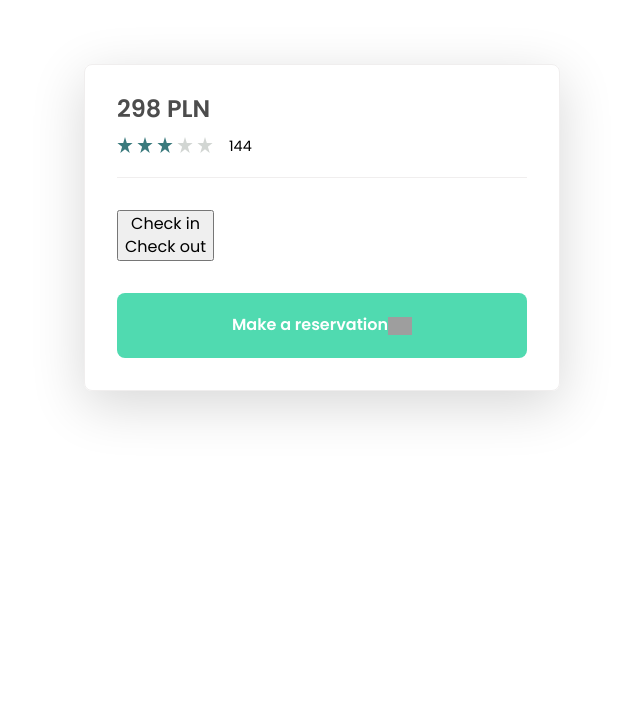
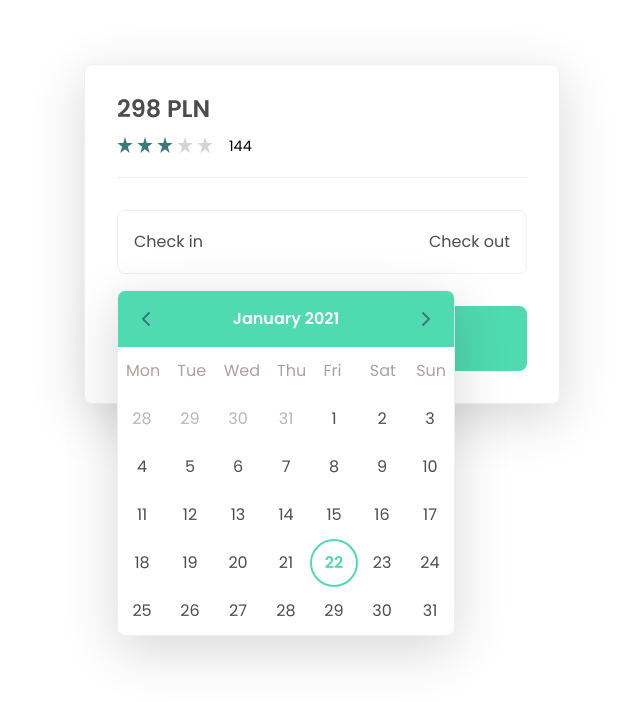
Before and after one commit to Radek-Wawrzyk/e-obuwie-recruitment-task, a Vue app: page / in a window 1280 px wide. Shown: the top 702 px of the page, without its empty margins (318-958 px from the left). Built offline with nearby package versions, Linux system fonts and the light colour scheme; grey boxes are pictures that could not be loaded.

Commit message:
BaseCalendar - Set range of the dates

```diff
--- a/src/components/Base/BaseCalendar/BaseCalendar.vue
+++ b/src/components/Base/BaseCalendar/BaseCalendar.vue
@@ -5,7 +5,7 @@
     />
 
     <transition name="fade" mode="out-in">
-      <div class="base-calendar__inner" v-if="isActive">
+      <div class="base-calendar__inner" v-if="true">
         <base-calendar-header
           @set-prev-month="setPrevMonth()"
           @set-next-month="setNextMonth()"
@@ -19,6 +19,11 @@
             :today="today"
             :days="days"
             :key="currentMonthWithYear"
+            :date-start="dateStart"
+            :date-end="dateEnd"
+            @book-dates="bookDates($event)"
+            @set-date-start="setDateStart($event)"
+            @set-date-end="setDateEnd($event)"
           />
         </transition>
       </div>
@@ -47,10 +52,19 @@ export default {
     BaseCalendarDates,
     BaseCalendarPicker,
   },
+  props: {
+    bookedDates: {
+      type: Array,
+      required: false,
+      default: () => ([]),
+    },
+  },
   data: () => ({
     todaysDate: new Date(),
     isActive: false,
     selectedDate: dayjs(),
+    dateStart: null,
+    dateEnd: null,
   }),
   methods: {
     setPrevMonth() {
@@ -70,7 +84,16 @@ export default {
     },
     handleOutsideClick({ target }) {
       const isClickInside = this.$el.contains(target);
-      !isClickInside ? this.closeCalendar() : false
+      !isClickInside ? this.closeCalendar() : false;
+    },
+    bookDates(dates) {
+      console.log(dates);
+    },
+    setDateStart(date) {
+      this.dateStart = date;
+    },
+    setDateEnd(date) {
+      this.dateEnd = date;
     },
   },
   computed: {
--- a/src/components/Base/BaseCalendar/BaseCalendarDates.vue
+++ b/src/components/Base/BaseCalendar/BaseCalendarDates.vue
@@ -5,7 +5,10 @@
       :key="index"
       :today="today"
       :day="day"
+      :date-start="dateStart"
+      :date-end="dateEnd"
       class="base-calendar-dates__item"
+      @select-date="selectDate($event)"
     />
   </ul>
 </template>
@@ -27,6 +30,26 @@ export default {
       type: String,
       required: true,
     },
+    dateStart: {
+      type: String,
+      required: false,
+      default: () => (null),
+    },
+    dateEnd: {
+      type: String,
+      required: false,
+      default: () => (null),
+    },
+  },
+  methods: {
+    selectDate(day) {
+      if (this.dateEnd) {
+        this.$emit('set-date-start', day.date);
+        return;
+      }
+
+      this.$emit('set-date-end', day.date);
+    },
   },
 };
 </script>
--- a/src/components/Base/BaseCalendar/BaseCalendarDay.scss
+++ b/src/components/Base/BaseCalendar/BaseCalendarDay.scss
@@ -10,12 +10,24 @@
   justify-content: center;
   color: $text-color;
   text-align: center;
+  border-radius: 50%;
+  border: 2px solid transparent;
+  transition: all $time;
+
+  &:hover, &:focus {
+    cursor: pointer;
+    background-color: $brand-primary--pale;
+  }
 
   &--today {
-    border: 2px solid $brand-primary;
-    border-radius: 50%;
+    border-color: $brand-primary;
     color: $brand-primary;
     font-weight: 600;
+  }
+
+  &--selected {
+    background-color: $brand-primary;
+    color: $text-color--accent;
   }
 
   &--not-currect {
--- a/src/components/Base/BaseCalendar/BaseCalendarDay.vue
+++ b/src/components/Base/BaseCalendar/BaseCalendarDay.vue
@@ -4,7 +4,9 @@
     :class="[
       isToday ? 'base-calendar-day--today' : false,
       isNotCurrentMonth ? 'base-calendar-day--not-currect' : false,
+      isSelected ? 'base-calendar-day--selected' : false,
     ]"
+    @click="selectDate()"
   >
     <span class="base-calendar-day__label">
       {{ dayInNumber }}
@@ -26,6 +28,16 @@ export default {
       type: Object,
       required: true,
     },
+    dateStart: {
+      type: String,
+      required: false,
+      default: () => (null),
+    },
+    dateEnd: {
+      type: String,
+      required: false,
+      default: () => (null),
+    },
   },
   computed: {
     dayInNumber() {
@@ -37,6 +49,17 @@ export default {
     isNotCurrentMonth() {
       return !this.day.isCurrentMonth;
     },
+    isSelected() {
+      if (this.dateStart === this.day.date) return true;
+      if (this.dateEnd === this.day.date) return true;
+
+      return false;
+    },
+  },
+  methods: {
+    selectDate() {
+      this.$emit('select-date', this.day);
+    },
   },
 };
 </script>
--- a/src/components/Base/BaseCalendar/BaseCalendarPicker.scss
+++ b/src/components/Base/BaseCalendar/BaseCalendarPicker.scss
@@ -0,0 +1,24 @@
+.base-calendar-picker {
+  display: block;
+
+
+  &__button {
+    display: flex;
+    align-items: center;
+    justify-content: space-between;
+    width: 100%;
+    height: 4rem;
+    border: 1px solid $border-color;
+    background-color: transparent;
+    border-radius: 0.5rem;
+    padding: 0 1rem;
+
+    &:hover, &:focus {
+      cursor: pointer;
+    }
+  }
+
+  &__text {
+    color: $text-color;
+  }
+}
--- a/src/components/Base/BaseCalendar/BaseCalendarPicker.vue
+++ b/src/components/Base/BaseCalendar/BaseCalendarPicker.vue
@@ -25,6 +25,4 @@ export default {
 };
 </script>
 
-<style>
-
-</style>
+<style lang="scss" src="./BaseCalendarPicker.scss" />
```
